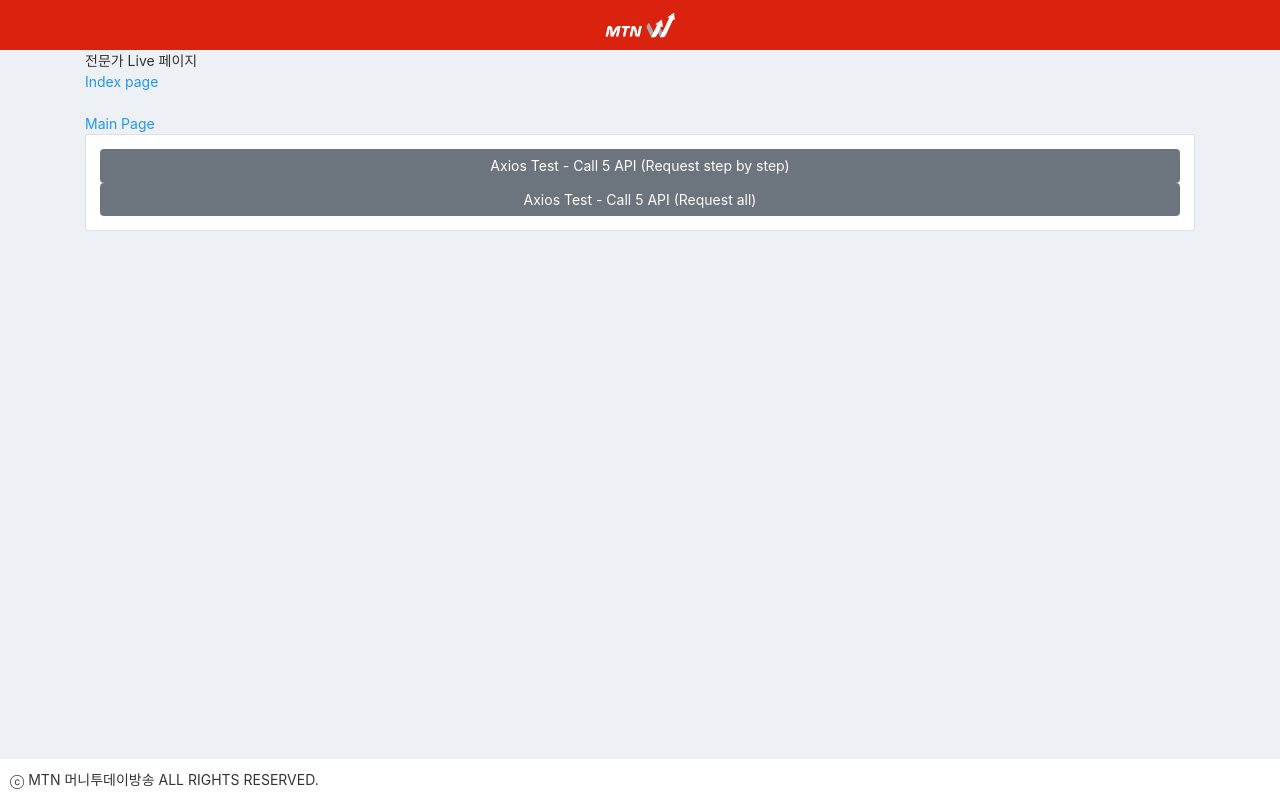
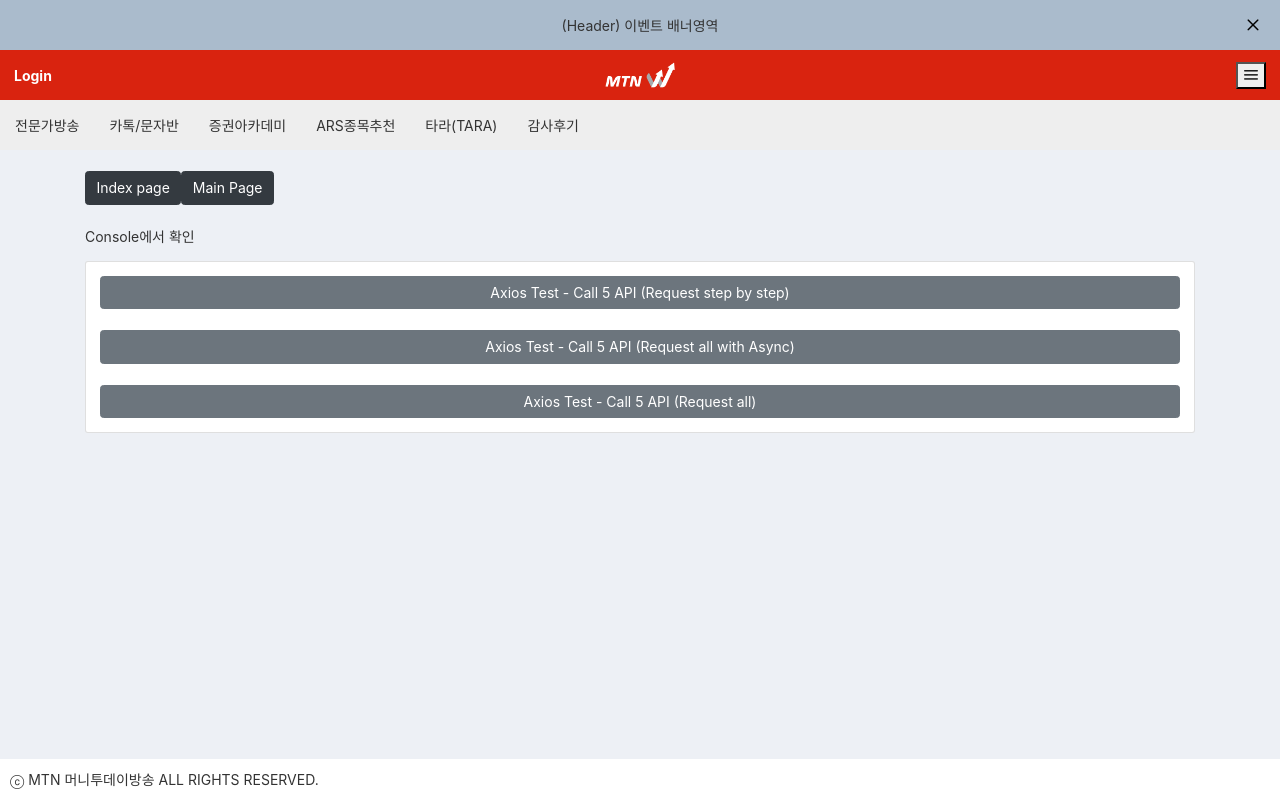
Before and after one commit to prayer525/MTNW-mobile, a Nuxt app: page /expert/Live in a window 1280 px wide. Built offline with nearby package versions, Linux system fonts and the light colour scheme.

Commit message:
화면 전환 Animation 적용 및 Store 수정

```diff
--- a/assets/layout/mtn/_common.scss
+++ b/assets/layout/mtn/_common.scss
@@ -31,12 +31,31 @@
 	text-align: center;
 }
 
+/* Transition for Page */
 .slide-right-enter-active,
 .slide-right-leave-active {
 	transition: opacity 0.3s ease-in-out, transform 0.3s ease-in-out;
 }
-.slide-right-enter,
-.slide-right-leave-to {
+.slide-right-enter {
   opacity: 0;
   transform: translate3d(30px, 0, 0);
 }
+
+.slide-right-leave-to {
+  opacity: 0;
+  transform: translate3d(-30px, 0, 0);
+}
+
+/* Transition for Layout */
+.layout-enter-active,
+.layout-leave-active {
+  transition: opacity 0.3s ease-in-out, transform 0.3s ease-in-out;
+}
+.layout-enter{
+	opacity: 0;
+  transform: translate3d(0, -30px, 0);
+}
+.layout-leave-active {
+  opacity: 0;
+  transform: translate3d(0, -30px, 0);
+}
--- a/components/includes/GnbMenu.vue
+++ b/components/includes/GnbMenu.vue
@@ -11,6 +11,7 @@
 
 <script>
 export default {
+	// received props 'customData' from the parent component
 	props:['customData'],
 	computed: {
 		testData(){
--- a/components/includes/Header.vue
+++ b/components/includes/Header.vue
@@ -8,9 +8,11 @@
 			</button>
 		</div>
 
+		<!-- static props send to GnbMenu component -->
 		<GnbMenu customData='{"a":"b"}' />
 
-		<Sitemap />
+		<!-- dynamic props send to Sitemap component -->
+		<Sitemap v-bind:showMenu="showMenu" />
 
 	</div>
 </template>
@@ -27,14 +29,24 @@ export default {
 	},
 	methods: {
 		checkFlag(){
+			// Sitemap show & hide 상태 변경
 			this.showMenu = !this.showMenu
-			this.$store.commit('states/toggle', this.showMenu);
 
+			// 변경된 상태에 따라 body 영역의 스크롤 hidden or auto
 			if(this.showMenu){
 				$('body').addClass('block-scroll')
 			}else{
 				$('body').removeClass('block-scroll')
 			}
+
+			/*
+				변경된 상태를 Global State에 저장
+				Global State에 저장 후 다른 Components에서 변경된 Status를 사용 가능.
+				- 부모 <-> 자식 컴포넌트 간에 object 타입이 아닌경우 props로 넘기는게 효과적일 수도 있음.
+				  (showMenu는 현재 props로 넘기고 있다.)
+				- Page간 데이터 공유는 Veux $store를 사용하는게 효과적
+			*/
+			this.$store.commit('states/toggle', this.showMenu);
 		}
 	},
 
--- a/components/includes/Sitemap.vue
+++ b/components/includes/Sitemap.vue
@@ -1,5 +1,5 @@
 <template>
-	<div class="menu-area" :class="fnCheckShowMenu">
+	<div class="menu-area" :class="{'show': showMenu}">
 		<div class="back-panel" @click="$parent.checkFlag"><!-- opacity overlay --></div>
 		<div class="menu-wrap">
 			<div class="user-info-area">
@@ -32,12 +32,8 @@
 
 <script>
 export default {
+	props:['showMenu'],
 	computed: {
-		fnCheckShowMenu() {
-			if(this.$parent.showMenu){
-				return 'show';
-			}
-		},
 	}
 }
 </script>
--- a/components/membership/Information.vue
+++ b/components/membership/Information.vue
@@ -127,7 +127,6 @@
 </template>
 <script>
 export default {
-	transition: 'slide-right',
 	data(){
 		return {
 			userinfo: {
--- a/nuxt.config.js
+++ b/nuxt.config.js
@@ -32,6 +32,11 @@ export default {
 	components: [
 		'~/components'
 	],
+
+	pageTransition: {
+    name: 'slide-right',
+    mode: 'out-in'
+	},
 
 	// Server's root directory
 	/*
--- a/pages/expert/Live.vue
+++ b/pages/expert/Live.vue
@@ -1,17 +1,21 @@
 <template>
 	<div class="container">
-		전문가 Live 페이지
 		<br />
-		<NuxtLink to="/">Index page</NuxtLink>
+		<NuxtLink to="/" class="btn btn-dark">Index page</NuxtLink>
+		<NuxtLink to="/main" class="btn btn-dark">Main Page</NuxtLink>
 		<br />
 		<br />
-		<NuxtLink to="/">Main Page</NuxtLink>
-		<br />
+
+		<p>Console에서 확인</p>
+
 
 		<div class="p-grid button-demo">
 			<div class="p-col-12 p-md-6">
 				<div class="card">
 					<b-button type="button" class="p-mr-2 p-mb-2" @click="fnAxiosAsyncTest()">Axios Test - Call 5 API (Request step by step)</b-button>
+					<br />
+					<b-button type="button" class="p-mr-2 p-mb-2" @click="fnAxiosAsyncChainTest()">Axios Test - Call 5 API (Request all with Async)</b-button>
+					<br />
 					<b-button type="button" class="p-mr-2 p-mb-2" @click="fnAxiosSyncTest()">Axios Test - Call 5 API (Request all)</b-button>
 				</div>
 			</div>
@@ -29,8 +33,6 @@
 
 <script>
 export default {
-	layout: 'headerless',
-	transition: 'slide-right',
 	data(){
 		return ({
 			axiosData : null,
@@ -40,24 +42,35 @@ export default {
 	methods: {
 		async fnAxiosAsyncTest(){
 			this.blockShow = true;
+			console.time('posts')
 			await this.$axios.get('/posts').then((data) => {
-				console.log('posts data : ' , data)
+				console.log('%c posts response : ', 'background: #222; color: #bada55' , data)
+				console.timeEnd('posts')
 			})
 
+			console.time('comments')
 			await this.$axios.get('/comments').then((data) => {
-				console.log('comments data : ' , data)
+				console.log('%c comments response : ', 'background: #222; color: #bada55' , data)
+				console.timeEnd('comments')
 			})
 
+			console.time('albums')
 			await this.$axios.get('/albums').then((data) => {
-				console.log('albums data : ' , data)
+				console.log('%c albums response : ', 'background: #222; color: #bada55' , data)
+				console.timeEnd('albums')
 			})
 
+			console.time('photos')
 			await this.$axios.get('/photos').then((data) => {
-				console.log('photos data : ' , data)
+				console.log('%c photos response : ', 'background: #222; color: #bada55' , data)
+				console.timeEnd('photos')
 			})
 
+			console.time('todos')
 			await this.$axios.get('/todos').then((data) => {
-				console.log('todos data : ' , data)
+				console.log('%c todos response : ', 'background: #222; color: #bada55' , data)
+				console.timeEnd('todos')
+
 				this.axiosData = JSON.stringify(data);
 			}).then(() => {
 				console.log('aa')
@@ -70,6 +83,25 @@ export default {
 				this.blockShow = false;
 			})
 		},
+		async fnAxiosAsyncChainTest(){
+			this.blockShow = true;
+
+			var api = [
+				this.$axios.get('/posts'),
+				this.$axios.get('/comments'),
+				this.$axios.get('/albums'),
+				this.$axios.get('/photos'),
+				this.$axios.get('/todos')
+			];
+
+			console.time('GetAllAsync')
+			await Promise.all(api).then((values) => {
+				this.blockShow = false;
+				console.log('%c GetAllAsync response : ', 'background: #222; color: #bada55' , values)
+				console.timeEnd('GetAllAsync')
+			})
+			console.log('end GetAllAsync')
+		},
 		fnAxiosSyncTest(){
 			this.blockShow = true;
 
@@ -81,10 +113,13 @@ export default {
 				this.$axios.get('/todos')
 			];
 
+			console.time('GetAllSync')
 			Promise.all(api).then((values) => {
 				this.blockShow = false;
-				console.log('values : ' , values)
+				console.log('%c GetAllSync response : ', 'background: #222; color: #bada55' , values)
+				console.timeEnd('GetAllSync')
 			})
+			console.log('end GetAllSync')
 		}
 	}
 }
--- a/pages/index.vue
+++ b/pages/index.vue
@@ -1,7 +1,7 @@
 <template>
 <div class="container">
 	<div>
-		<NuxtLink to="/main">Go Main</NuxtLink>
+		<NuxtLink to="/main" class="btn btn-dark">Go Main</NuxtLink>
 	</div>
 
 	<!-- 전문가 3인 롤링 -->
@@ -54,7 +54,6 @@
 <script>
 import * as dummyData from '../assets/js/dummy.js';
 export default {
-	transition: 'slide-right',
 	data() {
 		return {
 			dummyData : dummyData,
--- a/pages/main.vue
+++ b/pages/main.vue
@@ -1,10 +1,9 @@
 <template>
 	<div class="container">
-		Main page
+		<NuxtLink to="/" class="btn btn-dark">Index page</NuxtLink>
+		<NuxtLink to="/expert/live" class="btn btn-dark">전문가 Live</NuxtLink>
 		<br />
-		<NuxtLink to="/">Index page</NuxtLink>
 		<br />
-		<NuxtLink to="/expert/live">전문가 Live</NuxtLink>
 
 		<div class="carousel-wrapper">
 			<VueSlickCarousel v-bind="slickOptions">
```
